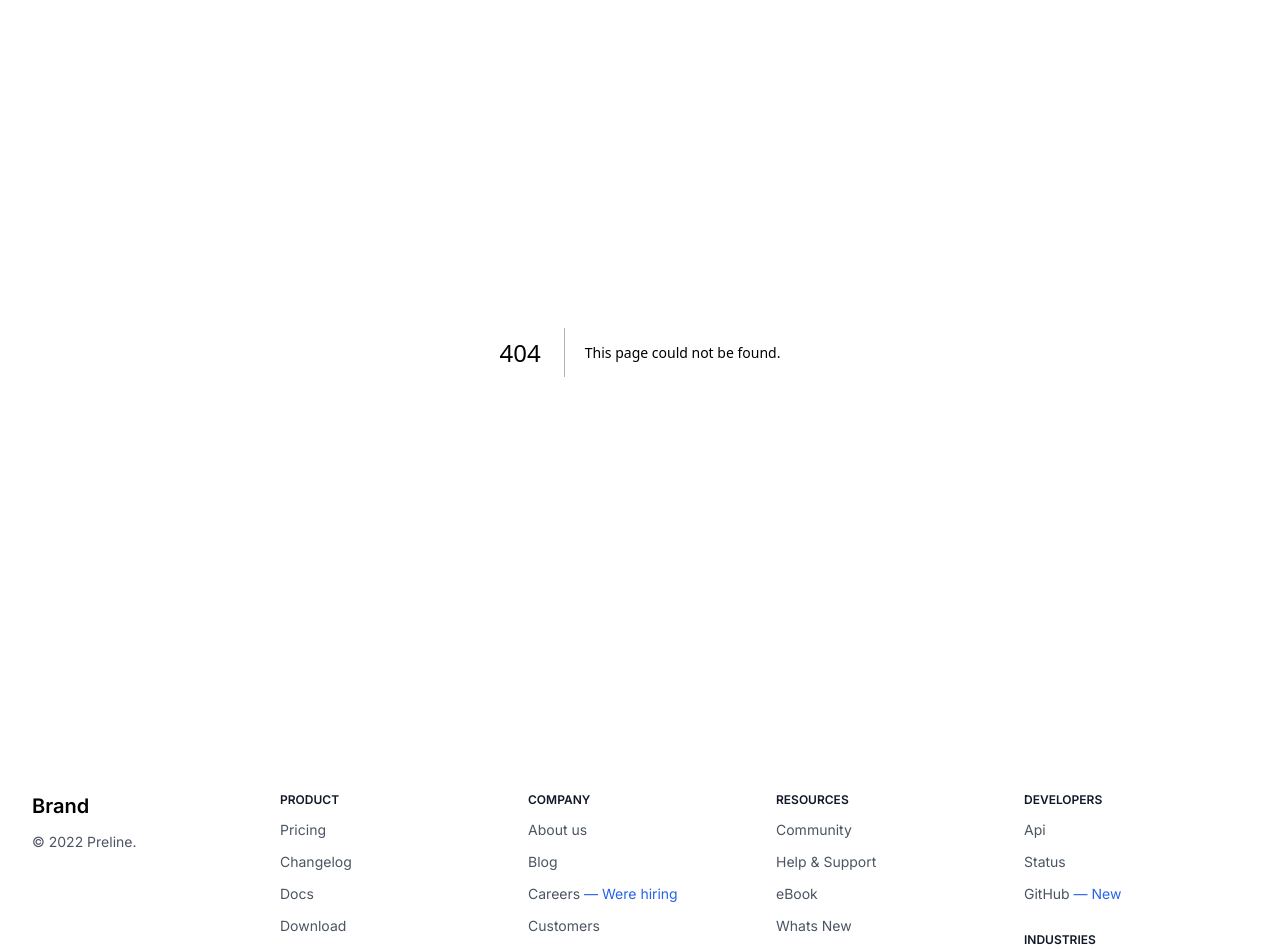
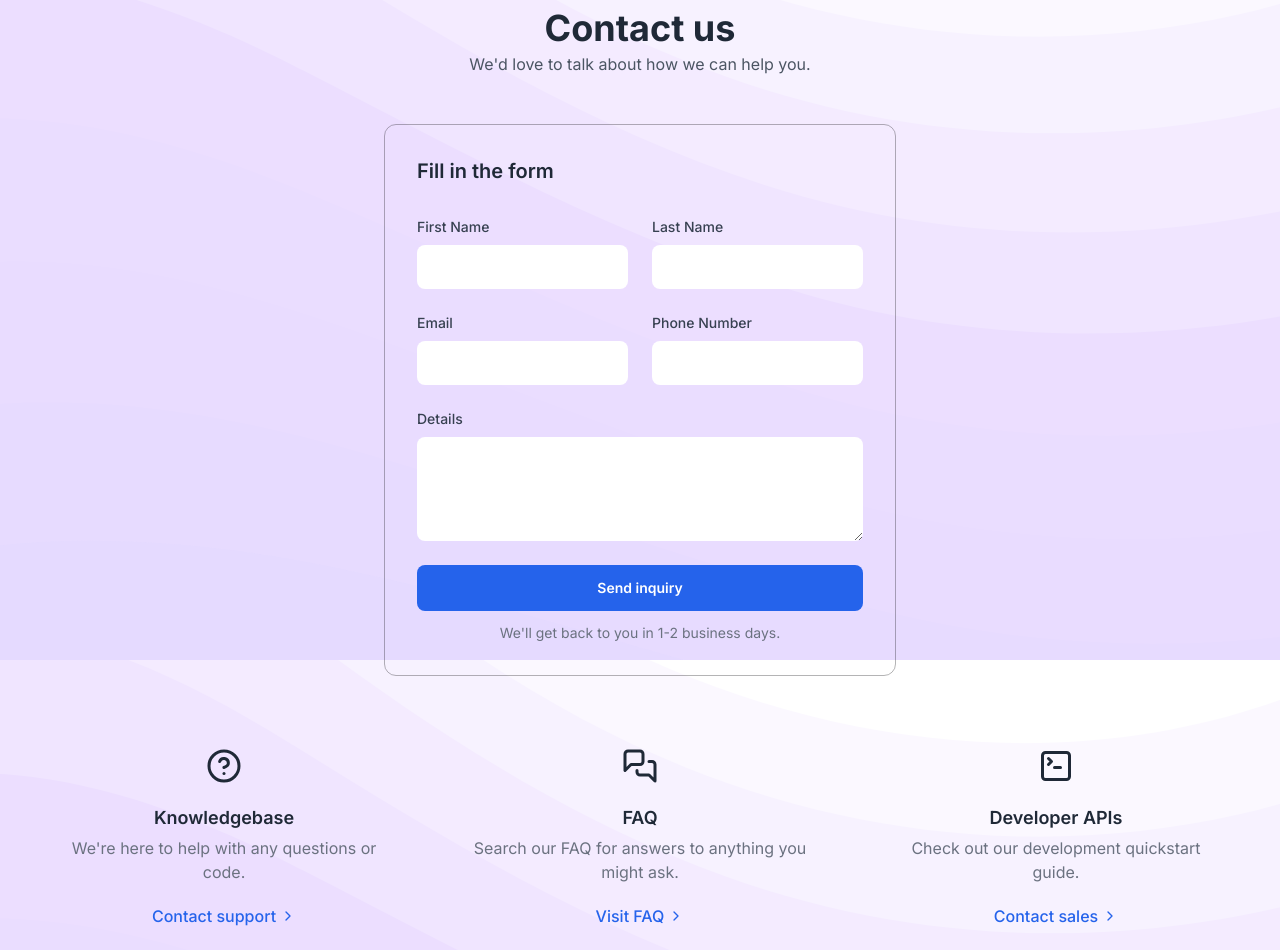
Before and after one commit to abdullahtalhacan/saliha-nextjs, a Next.js app: page /contact in a window 1280 px wide. Before the commit this address had no page. Shown: the part 140-1090 px from the top of the page. Built offline with nearby package versions, Linux system fonts and the light colour scheme.

Commit message:
contact page added and active link fixed

```diff
--- /dev/null
+++ b/app/contact/page.tsx
@@ -0,0 +1,109 @@
+import React from 'react'
+
+const Contact = () => {
+  return (
+        <div className="max-w-[85rem] px-4 py-10 sm:px-6 lg:px-8 lg:py-14 mx-auto">
+        <div className="max-w-xl mx-auto">
+            <div className="text-center">
+            <h1 className="text-3xl font-bold text-gray-800 sm:text-4xl">
+                Contact us
+            </h1>
+            <p className="mt-1 text-gray-600">
+                We'd love to talk about how we can help you.
+            </p>
+            </div>
+        </div>
+
+        <div className="mt-12 max-w-lg mx-auto">
+            <div className="flex flex-col border border-zinc-950/30 rounded-xl p-4 sm:p-6 lg:p-8">
+            <h2 className="mb-8 text-xl font-semibold text-gray-800">
+                Fill in the form
+            </h2>
+
+            <form>
+                <div className="grid gap-4 lg:gap-6">
+                <div className="grid grid-cols-1 sm:grid-cols-2 gap-4 lg:gap-6">
+                    <div>
+                    <label htmlFor="hs-firstname-contacts-1" className="block mb-2 text-sm text-gray-700 font-medium">First Name</label>
+                    <input type="text" name="hs-firstname-contacts-1" id="hs-firstname-contacts-1" className="py-3 px-4 block w-full border-gray-200 rounded-lg text-sm focus:border-blue-500 focus:ring-blue-500 disabled:opacity-50 disabled:pointer-events-none" />
+                    </div>
+
+                    <div>
+                    <label htmlFor="hs-lastname-contacts-1" className="block mb-2 text-sm text-gray-700 font-medium">Last Name</label>
+                    <input type="text" name="hs-lastname-contacts-1" id="hs-lastname-contacts-1" className="py-3 px-4 block w-full border-gray-200 rounded-lg text-sm focus:border-blue-500 focus:ring-blue-500 disabled:opacity-50 disabled:pointer-events-none" />
+                    </div>
+                </div>
+
+                <div className="grid grid-cols-1 sm:grid-cols-2 gap-4 lg:gap-6">
+                    <div>
+                    <label htmlFor="hs-email-contacts-1" className="block mb-2 text-sm text-gray-700 font-medium">Email</label>
+                    <input type="email" name="hs-email-contacts-1" id="hs-email-contacts-1" autoComplete="email" className="py-3 px-4 block w-full border-gray-200 rounded-lg text-sm focus:border-blue-500 focus:ring-blue-500 disabled:opacity-50 disabled:pointer-events-none" />
+                    </div>
+
+                    <div>
+                    <label htmlFor="hs-phone-number-1" className="block mb-2 text-sm text-gray-700 font-medium">Phone Number</label>
+                    <input type="text" name="hs-phone-number-1" id="hs-phone-number-1" className="py-3 px-4 block w-full border-gray-200 rounded-lg text-sm focus:border-blue-500 focus:ring-blue-500 disabled:opacity-50 disabled:pointer-events-none" />
+                    </div>
+                </div>
+
+                <div>
+                    <label htmlFor="hs-about-contacts-1" className="block mb-2 text-sm text-gray-700 font-medium">Details</label>
+                    <textarea id="hs-about-contacts-1" name="hs-about-contacts-1" rows={4} className="py-3 px-4 block w-full border-gray-200 rounded-lg text-sm focus:border-blue-500 focus:ring-blue-500 disabled:opacity-50 disabled:pointer-events-none"></textarea>
+                </div>
+                </div>
+
+                <div className="mt-6 grid">
+                <button type="submit" className="w-full py-3 px-4 inline-flex justify-center items-center gap-x-2 text-sm font-semibold rounded-lg border border-transparent bg-blue-600 text-white hover:bg-blue-700 disabled:opacity-50 disabled:pointer-events-none">Send inquiry</button>
+                </div>
+
+                <div className="mt-3 text-center">
+                <p className="text-sm text-gray-500">
+                    We'll get back to you in 1-2 business days.
+                </p>
+                </div>
+            </form>
+            </div>
+        </div>
+
+        <div className="mt-12 grid sm:grid-cols-2 lg:grid-cols-3 items-center gap-4 lg:gap-8">
+            <a className="group flex flex-col h-full text-center rounded-lg hover:bg-gray-100 p-4 sm:p-6" href="#">
+            <svg className="w-9 h-9 text-gray-800 mx-auto" xmlns="http://www.w3.org/2000/svg" width="24" height="24" viewBox="0 0 24 24" fill="none" stroke="currentColor" strokeWidth="2" strokeLinecap="round" strokeLinejoin="round"><circle cx="12" cy="12" r="10"/><path d="M9.09 9a3 3 0 0 1 5.83 1c0 2-3 3-3 3"/><path d="M12 17h.01"/></svg>
+            <div className="mt-5">
+                <h3 className="text-lg font-semibold text-gray-800">Knowledgebase</h3>
+                <p className="mt-1 text-gray-500">We're here to help with any questions or code.</p>
+                <p className="mt-5 inline-flex items-center gap-x-1 font-medium text-blue-600">
+                Contact support
+                <svg className="flex-shrink-0 w-4 h-4 transition ease-in-out group-hover:translate-x-1" xmlns="http://www.w3.org/2000/svg" width="24" height="24" viewBox="0 0 24 24" fill="none" stroke="currentColor" strokeWidth="2" strokeLinecap="round" strokeLinejoin="round"><path d="m9 18 6-6-6-6"/></svg>
+                </p>
+            </div>
+            </a>
+
+            <a className="group flex flex-col h-full text-center rounded-lg hover:bg-gray-100 p-4 sm:p-6" href="#">
+            <svg className="w-9 h-9 text-gray-800 mx-auto" xmlns="http://www.w3.org/2000/svg" width="24" height="24" viewBox="0 0 24 24" fill="none" stroke="currentColor" strokeWidth="2" strokeLinecap="round" strokeLinejoin="round"><path d="M14 9a2 2 0 0 1-2 2H6l-4 4V4c0-1.1.9-2 2-2h8a2 2 0 0 1 2 2v5Z"/><path d="M18 9h2a2 2 0 0 1 2 2v11l-4-4h-6a2 2 0 0 1-2-2v-1"/></svg>
+            <div className="mt-5">
+                <h3 className="text-lg font-semibold text-gray-800">FAQ</h3>
+                <p className="mt-1 text-gray-500">Search our FAQ for answers to anything you might ask.</p>
+                <p className="mt-5 inline-flex items-center gap-x-1 font-medium text-blue-600">
+                Visit FAQ
+                <svg className="flex-shrink-0 w-4 h-4 transition ease-in-out group-hover:translate-x-1" xmlns="http://www.w3.org/2000/svg" width="24" height="24" viewBox="0 0 24 24" fill="none" stroke="currentColor" strokeWidth="2" strokeLinecap="round" strokeLinejoin="round"><path d="m9 18 6-6-6-6"/></svg>
+                </p>
+            </div>
+            </a>
+
+            <a className="group flex flex-col h-full text-center rounded-lg hover:bg-gray-100 p-4 sm:p-6" href="#">
+            <svg className="w-9 h-9 text-gray-800 mx-auto" xmlns="http://www.w3.org/2000/svg" width="24" height="24" viewBox="0 0 24 24" fill="none" stroke="currentColor" strokeWidth="2" strokeLinecap="round" strokeLinejoin="round"><path d="m7 11 2-2-2-2"/><path d="M11 13h4"/><rect width="18" height="18" x="3" y="3" rx="2" ry="2"/></svg>
+            <div className="mt-5">
+                <h3 className="text-lg font-semibold text-gray-800">Developer APIs</h3>
+                <p className="mt-1 text-gray-500">Check out our development quickstart guide.</p>
+                <p className="mt-5 inline-flex items-center gap-x-1 font-medium text-blue-600">
+                Contact sales
+                <svg className="flex-shrink-0 w-4 h-4 transition ease-in-out group-hover:translate-x-1" xmlns="http://www.w3.org/2000/svg" width="24" height="24" viewBox="0 0 24 24" fill="none" stroke="currentColor" strokeWidth="2" strokeLinecap="round" strokeLinejoin="round"><path d="m9 18 6-6-6-6"/></svg>
+                </p>
+            </div>
+            </a>
+        </div>
+        </div>
+  )
+}
+
+export default Contact
--- a/app/inc/Footer.tsx
+++ b/app/inc/Footer.tsx
@@ -72,8 +72,8 @@ const Footer = () => {
             <div className="hs-dropdown relative inline-flex [--placement:top-left]">
               <button id="footer-language-dropdown" type="button" className="hs-dropdown-toggle py-2 px-3 inline-flex items-center gap-x-2 text-sm rounded-lg border border-gray-200 bg-white text-gray-800 shadow-sm hover:bg-gray-50 disabled:opacity-50 disabled:pointer-events-none">
                 <svg className="w-3 h-3 rounded-full" xmlns="http://www.w3.org/2000/svg" id="flag-icon-css-us1" viewBox="0 0 512 512">
-                  <g fill-rule="evenodd">
-                    <g stroke-width="1pt">
+                  <g fillRule="evenodd">
+                    <g strokeWidth="1pt">
                       <path fill="#bd3d44" d="M0 0h247v10H0zm0 20h247v10H0zm0 20h247v10H0zm0 20h247v10H0zm0 20h247v10H0zm0 20h247v10H0zm0 20h247v10H0z" transform="scale(3.9385)"/>
                       <path fill="#fff" d="M0 10h247v10H0zm0 20h247v10H0zm0 20h247v10H0zm0 20h247v10H0zm0 20h247v10H0zm0 20h247v10H0z" transform="scale(3.9385)"/>
                     </g>
@@ -82,14 +82,14 @@ const Footer = () => {
                   </g>
                 </svg>
                 English (US)
-                <svg className="hs-dropdown-open:rotate-180 flex-shrink-0 w-4 h-4 text-gray-600" xmlns="http://www.w3.org/2000/svg" width="24" height="24" viewBox="0 0 24 24" fill="none" stroke="currentColor" stroke-width="2" stroke-linecap="round" stroke-linejoin="round"><path d="m18 15-6-6-6 6"/></svg>
+                <svg className="hs-dropdown-open:rotate-180 flex-shrink-0 w-4 h-4 text-gray-600" xmlns="http://www.w3.org/2000/svg" width="24" height="24" viewBox="0 0 24 24" fill="none" stroke="currentColor" strokeWidth="2" strokeLinecap="round" strokeLinejoin="round"><path d="m18 15-6-6-6 6"/></svg>
               </button>
 
               <div className="hs-dropdown-menu w-40 transition-[opacity,margin] duration hs-dropdown-open:opacity-100 opacity-0 hidden z-10 bg-white shadow-md rounded-lg p-2 dark:bg-gray-800 dark:border dark:divide-gray-700" aria-labelledby="footer-language-dropdown">
                 <a className="flex items-center gap-x-2 py-2 px-3 rounded-lg text-sm text-gray-800 hover:bg-gray-100 focus:ring-2 focus:ring-blue-500" href="#">
                   <svg className="flex-shrink-0 w-3.5 h-3.5 rounded-full" xmlns="http://www.w3.org/2000/svg" id="flag-icon-css-us" viewBox="0 0 512 512">
-                    <g fill-rule="evenodd">
-                      <g stroke-width="1pt">
+                    <g fillRule="evenodd">
+                      <g strokeWidth="1pt">
                         <path fill="#bd3d44" d="M0 0h247v10H0zm0 20h247v10H0zm0 20h247v10H0zm0 20h247v10H0zm0 20h247v10H0zm0 20h247v10H0zm0 20h247v10H0z" transform="scale(3.9385)"/>
                         <path fill="#fff" d="M0 10h247v10H0zm0 20h247v10H0zm0 20h247v10H0zm0 20h247v10H0zm0 20h247v10H0zm0 20h247v10H0z" transform="scale(3.9385)"/>
                       </g>
@@ -117,7 +117,7 @@ const Footer = () => {
                 </a>
                 <a className="flex items-center gap-x-2 py-2 px-3 rounded-lg text-sm text-gray-800 hover:bg-gray-100 focus:ring-2 focus:ring-blue-500" href="#">
                   <svg className="w-3 h-3 rounded-full" xmlns="http://www.w3.org/2000/svg" id="flag-icon-css-it" viewBox="0 0 512 512">
-                    <g fill-rule="evenodd" stroke-width="1pt">
+                    <g fillRule="evenodd" strokeWidth="1pt">
                       <path fill="#fff" d="M0 0h512v512H0z"/>
                       <path fill="#009246" d="M0 0h170.7v512H0z"/>
                       <path fill="#ce2b37" d="M341.3 0H512v512H341.3z"/>
--- a/app/inc/Header.tsx
+++ b/app/inc/Header.tsx
@@ -1,12 +1,15 @@
+"use client"
 import React from 'react'
 import Link from 'next/link'
+import { usePathname } from 'next/navigation'
 
 const Header = () => {
+  const pathName = usePathname()
   return (
     <header className="flex flex-wrap md:justify-start md:flex-nowrap z-50 w-full text-sm">
       <nav className="mt-6 relative max-w-[85rem] w-full mx-2 py-3 px-4 md:flex md:items-center md:justify-between md:py-0 md:px-6 lg:px-8 xl:mx-auto" aria-label="Global">
         <div className="flex items-center justify-between">
-          <a className="flex-none text-xl font-semibold" href="#" aria-label="Brand">Saliha Nur Can</a>
+          <Link className="flex-none text-xl font-semibold" href="/" aria-label="Brand">Saliha Nur Can</Link>
           <div className="md:hidden">
             <button type="button" className="hs-collapse-toggle w-8 h-8 flex justify-center items-center text-sm font-semibold rounded-full border border-gray-200 text-gray-800 hover:bg-gray-100 disabled:opacity-50 disabled:pointer-events-none" data-hs-collapse="#navbar-collapse-with-animation" aria-controls="navbar-collapse-with-animation" aria-label="Toggle navigation">
               <svg className="hs-collapse-open:hidden flex-shrink-0 w-4 h-4" xmlns="http://www.w3.org/2000/svg" width="24" height="24" viewBox="0 0 24 24" fill="none" stroke="currentColor" strokeWidth="2" strokeLinecap="round" strokeLinejoin="round"><line x1="3" x2="21" y1="6" y2="6"/><line x1="3" x2="21" y1="12" y2="12"/><line x1="3" x2="21" y1="18" y2="18"/></svg>
@@ -16,15 +19,15 @@ const Header = () => {
         </div>
         <div id="navbar-collapse-with-animation" className="hs-collapse hidden overflow-hidden transition-all duration-300 basis-full grow md:block">
           <div className="flex flex-col gap-y-4 gap-x-0 mt-5 md:flex-row md:items-center md:justify-end md:gap-y-0 md:gap-x-7 md:mt-0 md:ps-7">
-            <Link className="font-medium text-gray-500 hover:text-gray-400 md:py-6" href="#">home</Link>
-            <Link className="font-medium text-blue-600 md:py-6 dark:text-blue-500" href="#" aria-current="page">about</Link>
-            <Link className="font-medium text-gray-500 hover:text-gray-400 md:py-6" href="#">contact</Link>
+            <Link className={`font-medium ${pathName === '/' ? 'text-blue-600' : 'text-gray-500 hover:text-blue-600'} md:py-6`} href="/">home</Link>
+            <Link className={`font-medium ${pathName === '/about' ? 'text-blue-600' : 'text-gray-500 hover:text-blue-600'} md:py-6`} href="/about">about</Link>
+            <Link className={`font-medium ${pathName === '/contact' ? 'text-blue-600' : 'text-gray-500 hover:text-blue-600'} md:py-6`} href="/contact">contact</Link>
 
-            <Link className="flex items-center relative group gap-x-2 font-medium text-gray-500 hover:text-blue-600 md:border-s md:border-zinc-950/20 md:my-6 md:ps-6" href="#">
+            <Link className={`flex items-center relative group gap-x-2 font-medium ${pathName === '/appointment' ? 'text-blue-600' : 'text-gray-500 hover:text-blue-600'} md:border-s md:border-zinc-950/20 md:my-6 md:ps-6`} href="/appointment">
               <svg xmlns="http://www.w3.org/2000/svg" fill="none" viewBox="0 0 24 24" strokeWidth={1.5} stroke="currentColor" className="absolute flex-shrink-0 w-4 h-4 group-hover:opacity-0 transition-all duration-300">
                 <path strokeLinecap="round" strokeLinejoin="round" d="M6.75 3v2.25M17.25 3v2.25M3 18.75V7.5a2.25 2.25 0 012.25-2.25h13.5A2.25 2.25 0 0121 7.5v11.25m-18 0A2.25 2.25 0 005.25 21h13.5A2.25 2.25 0 0021 18.75m-18 0v-7.5A2.25 2.25 0 015.25 9h13.5A2.25 2.25 0 0121 11.25v7.5" />
               </svg>
-              <svg xmlns="http://www.w3.org/2000/svg" fill="none" viewBox="0 0 24 24" strokeWidth={1.5} stroke="currentColor" className="absolute flex-shrink-0 w-4 h-4 opacity-0 group-hover:opacity-80 transition-all duration-300">
+              <svg xmlns="http://www.w3.org/2000/svg" fill="none" viewBox="0 0 24 24" strokeWidth={1.5} stroke="currentColor" className={`absolute flex-shrink-0 w-4 h-4 ${pathName === '/appointment' ? 'opacity-100' : 'opacity-0'} group-hover:opacity-80 transition-all duration-300`}>
                 <path strokeLinecap="round" strokeLinejoin="round" d="M6.75 3v2.25M17.25 3v2.25M3 18.75V7.5a2.25 2.25 0 012.25-2.25h13.5A2.25 2.25 0 0121 7.5v11.25m-18 0A2.25 2.25 0 005.25 21h13.5A2.25 2.25 0 0021 18.75m-18 0v-7.5A2.25 2.25 0 015.25 9h13.5A2.25 2.25 0 0121 11.25v7.5m-9-6h.008v.008H12v-.008zM12 15h.008v.008H12V15zm0 2.25h.008v.008H12v-.008zM9.75 15h.008v.008H9.75V15zm0 2.25h.008v.008H9.75v-.008zM7.5 15h.008v.008H7.5V15zm0 2.25h.008v.008H7.5v-.008zm6.75-4.5h.008v.008h-.008v-.008zm0 2.25h.008v.008h-.008V15zm0 2.25h.008v.008h-.008v-.008zm2.25-4.5h.008v.008H16.5v-.008zm0 2.25h.008v.008H16.5V15z" />
               </svg>
               <span className='ml-5'>Appointment</span>
```
